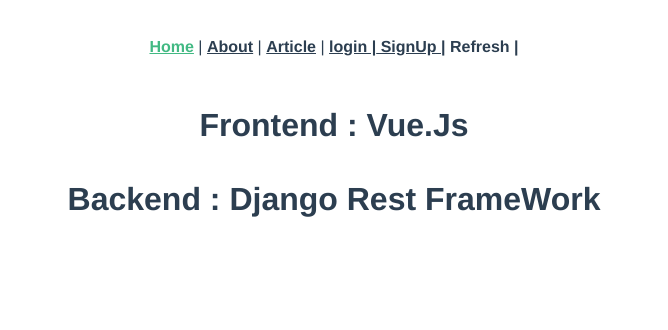
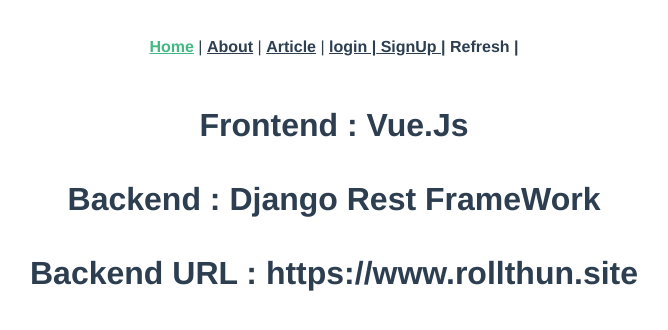
Before and after one commit to mechauk418/BasicBoardService-Front, a Vue app: page / in a window 1280 px wide. Shown: the top 330 px of the page, without its empty margins (306-974 px from the left). Built offline with nearby package versions, Linux system fonts and the light colour scheme; what vue-cookies would draw is missing.

Commit message:
backend url fix

```diff
--- a/public/index.html
+++ b/public/index.html
@@ -3,7 +3,7 @@
   <head>
     <meta charset="utf-8">
     <meta http-equiv="X-UA-Compatible" content="IE=edge">
-    <!-- <meta name="viewport" content="width=device-width,initial-scale=1.0"> -->
+    <meta name="viewport" content="width=device-width,initial-scale=1.0">
     <link rel="icon" href="<%= BASE_URL %>favicon.ico">
     <title><%= htmlWebpackPlugin.options.title %></title>
   </head>
--- a/src/views/DetailView.vue
+++ b/src/views/DetailView.vue
@@ -160,7 +160,7 @@
   border: 1px solid black;
   border-radius: 1cm;
   padding: 2rem;
-  margin: 250px;
+  margin: 200px;
 }
 
 .title {
--- a/src/views/HomeView.vue
+++ b/src/views/HomeView.vue
@@ -1,7 +1,8 @@
 <template>
   <h1>
     Frontend : Vue.Js<br><br>
-    Backend : Django Rest FrameWork
+    Backend : Django Rest FrameWork<br><br>
+    Backend URL : https://www.rollthun.site
   </h1>
 </template>
 
```
